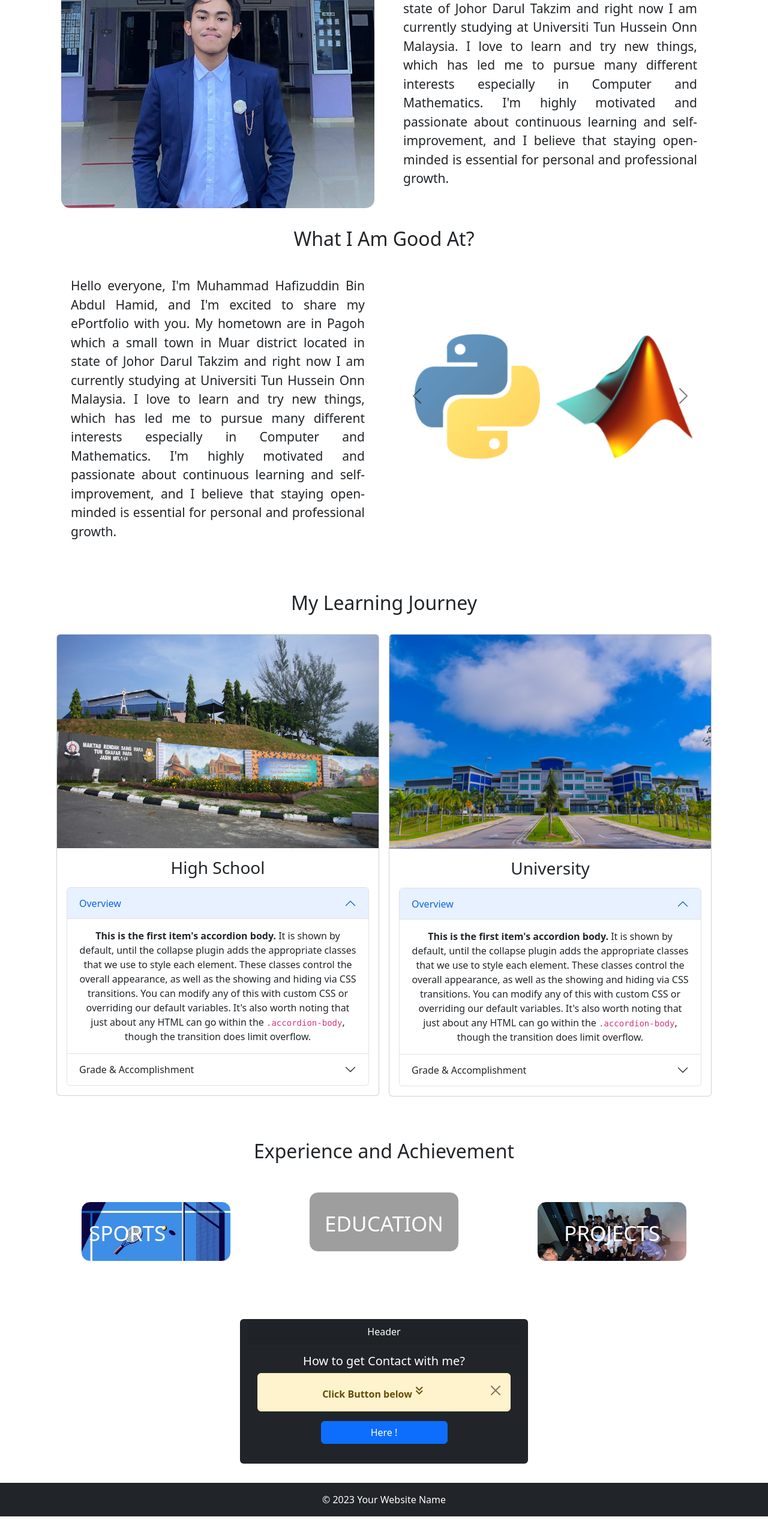
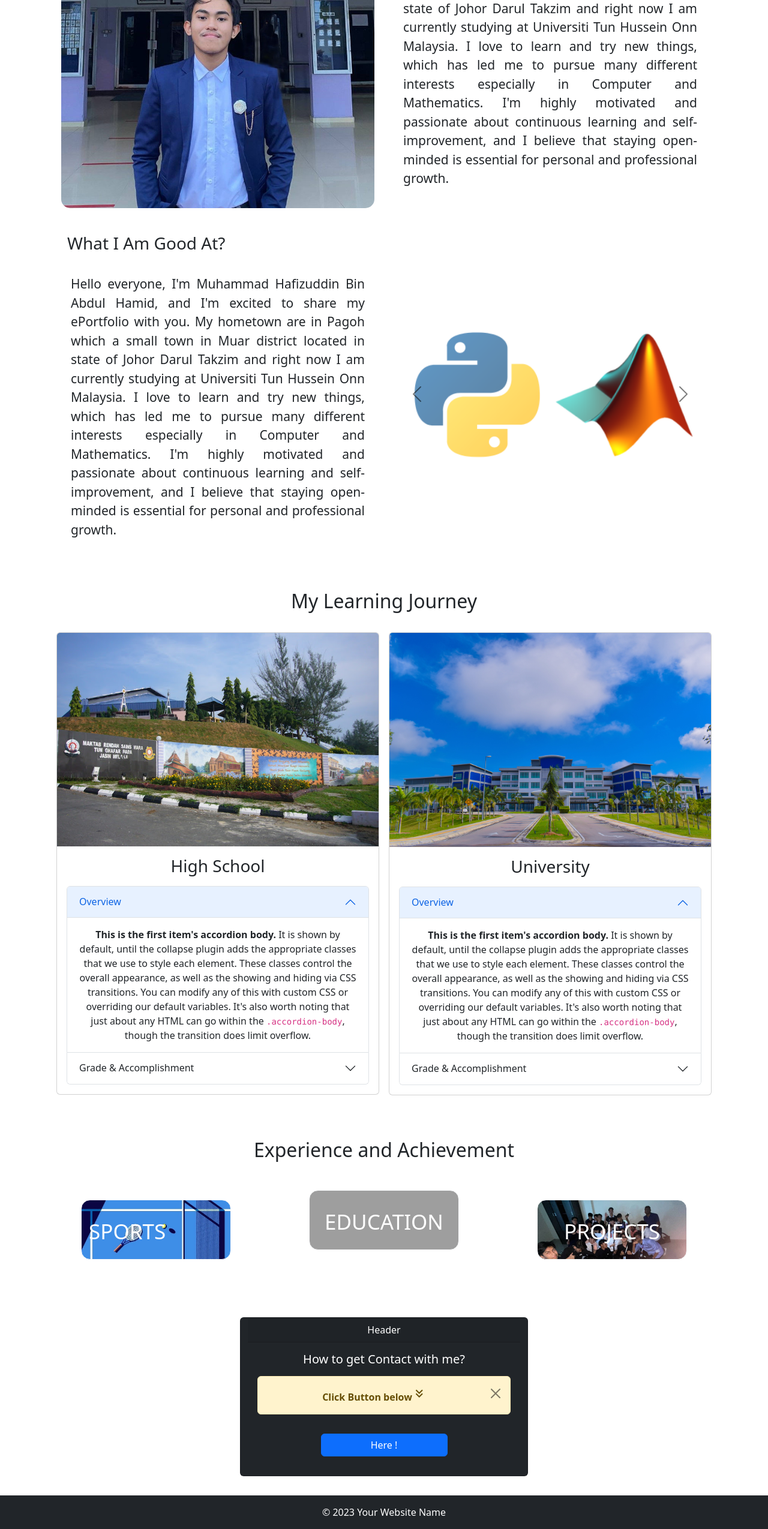
Before and after one commit to apiz23/ePortfolio, a React (Create React App) app: page / in a window 1280 px wide. Shown: the part 760-3309 px from the top of the page at 60% size. Before the commit the page ends 3288 px from the top, so only its background shows below. Built offline with nearby package versions, Linux system fonts and the light colour scheme; grey boxes are pictures that could not be loaded.

Commit message:
navigate the code

```diff
--- a/src/Contact.jsx
+++ b/src/Contact.jsx
@@ -3,18 +3,18 @@ import React from "react";
 export const Contact = () => {
 	return (
 		<>
-			<div className="container container-sm mt-5">
+			<div className="container container-sm mt-5" id="contact">
 				<div className="row d-flex justify-content-center mx-auto p-3">
 					<div className="card text-bg-dark m-3" id="cardContact">
 						<div className="card-header">Header</div>
 						<div className="card-body">
 							<h5 className="card-title">How to get Contact with me?</h5>
 							<div
-								class="alert alert-warning alert-dismissible fade show"
+								className="alert alert-warning alert-dismissible fade show mt-3"
 								role="alert"
 							>
 								<strong>Click Button below</strong>
-								<span class="material-symbols-outlined" id="arrowDown">
+								<span className="material-symbols-outlined" id="arrowDown">
 									keyboard_double_arrow_down
 								</span>
 
@@ -27,7 +27,7 @@ export const Contact = () => {
 							</div>
 							<p className="card-text">
 								<a
-									className="btn btn-primary"
+									className="btn btn-primary mt-3"
 									data-bs-toggle="collapse"
 									href="#multiCollapseExample1"
 									role="button"
--- a/src/Exp.jsx
+++ b/src/Exp.jsx
@@ -29,7 +29,7 @@ export default function Exp() {
 
 	return (
 		<>
-			<div className="container container-sm mt-5">
+			<div className="container container-sm mt-5" id="exp">
 				<h2>Experience and Achievement</h2>
 				<div className="row my-5">
 					<div className="col col-md-3.5 m-3">
--- a/src/Intro.jsx
+++ b/src/Intro.jsx
@@ -10,7 +10,7 @@ import dbHost from "./img/dbHost.png";
 export default function Intro() {
 	return (
 		<>
-			<div className="container container-sm mt-5">
+			<div className="container container-sm mt-5" id="intro">
 				<h2>INTRODUCTION</h2>
 				<div className="row p-3">
 					<div className="col-lg-6 p-3">
@@ -31,7 +31,7 @@ export default function Intro() {
 						</p>
 					</div>
 				</div>
-				<h2>What I Am Good At?</h2>
+				<h3 style={{textAlign: "left",margin:"10px 30px 0"}}>What I Am Good At?</h3>
 				<div className="row p-3">
 					<div className="col-lg-6">
 						<p id="introduction">
--- a/src/Learning.jsx
+++ b/src/Learning.jsx
@@ -5,7 +5,7 @@ import uthm from "./img/uthm.jpeg";
 export default function Learning() {
 	return (
 		<>
-			<div className="container container-sm mt-5">
+			<div className="container container-sm mt-5" id="learning">
 				<h2>My Learning Journey</h2>
 				<div className="row p-3">
 					<div className="col-md-6 p-2">
--- a/src/Navbar.jsx
+++ b/src/Navbar.jsx
@@ -16,16 +16,16 @@ export default function Navbar() {
 						</div>
 						<ul class="nav-list">
 							<li>
-								<a href="#!">Who Am I?</a>
+								<a href="#intro">Who Am I?</a>
 							</li>
 							<li>
-								<a href="#!">Education</a>
+								<a href="#learning">Education</a>
 							</li>
 							<li>
-								<a href="#!">Experience & Achivement</a>
+								<a href="#exp">Experience & Achivement</a>
 							</li>
 							<li>
-								<a href="#!">Contact</a>
+								<a href="#contact">Contact</a>
 							</li>
 						</ul>
 					</nav>
--- a/src/index.jsx
+++ b/src/index.jsx
@@ -1,6 +1,6 @@
 import React from 'react';
 import ReactDOM from 'react-dom/client';
-import './index.css';
+import './index.scss';
 import App from './App';
 import 'bootstrap/dist/css/bootstrap.min.css';
 import reportWebVitals from './reportWebVitals';
```
Also changed, not shown: src/index.scss (renamed from src/index.css).
